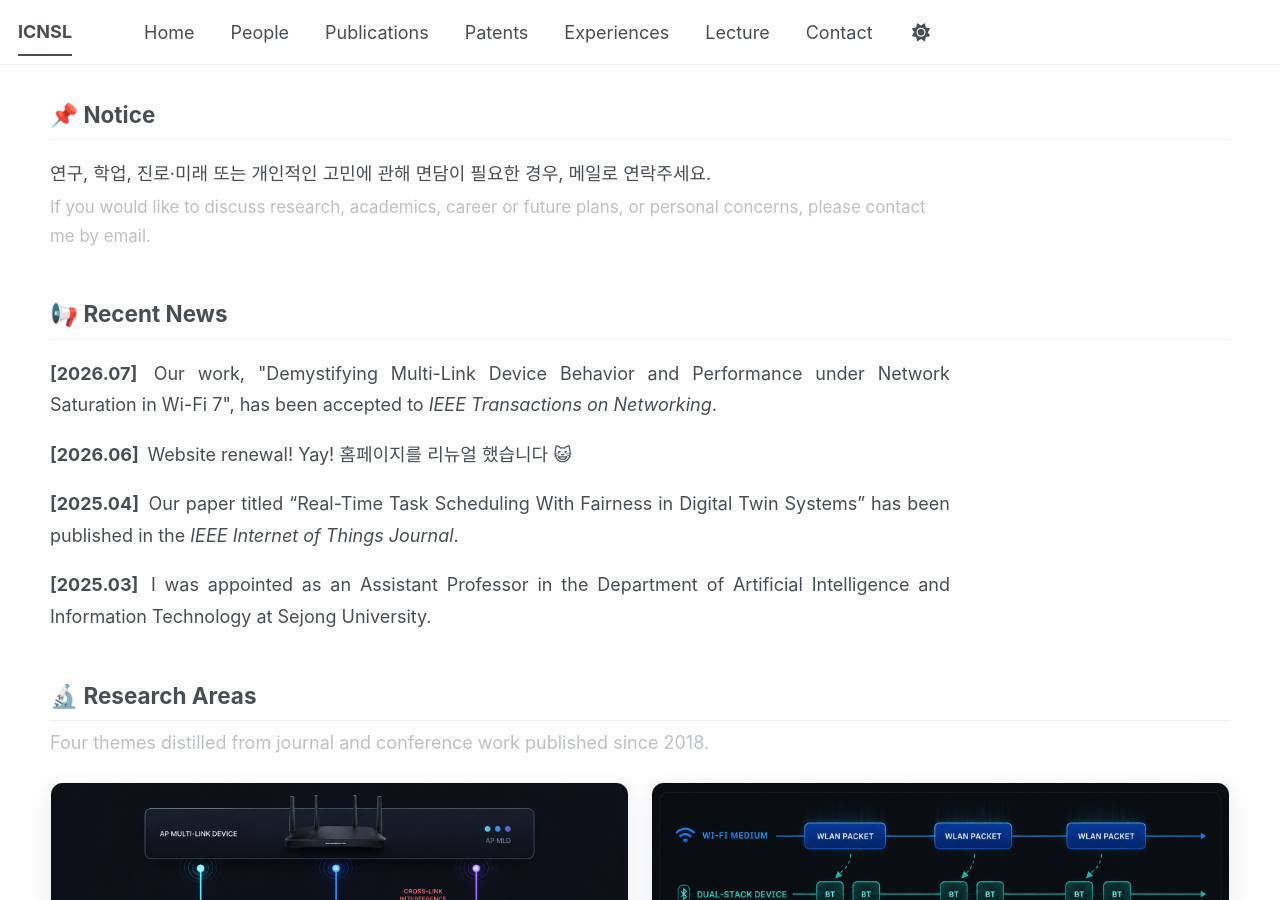
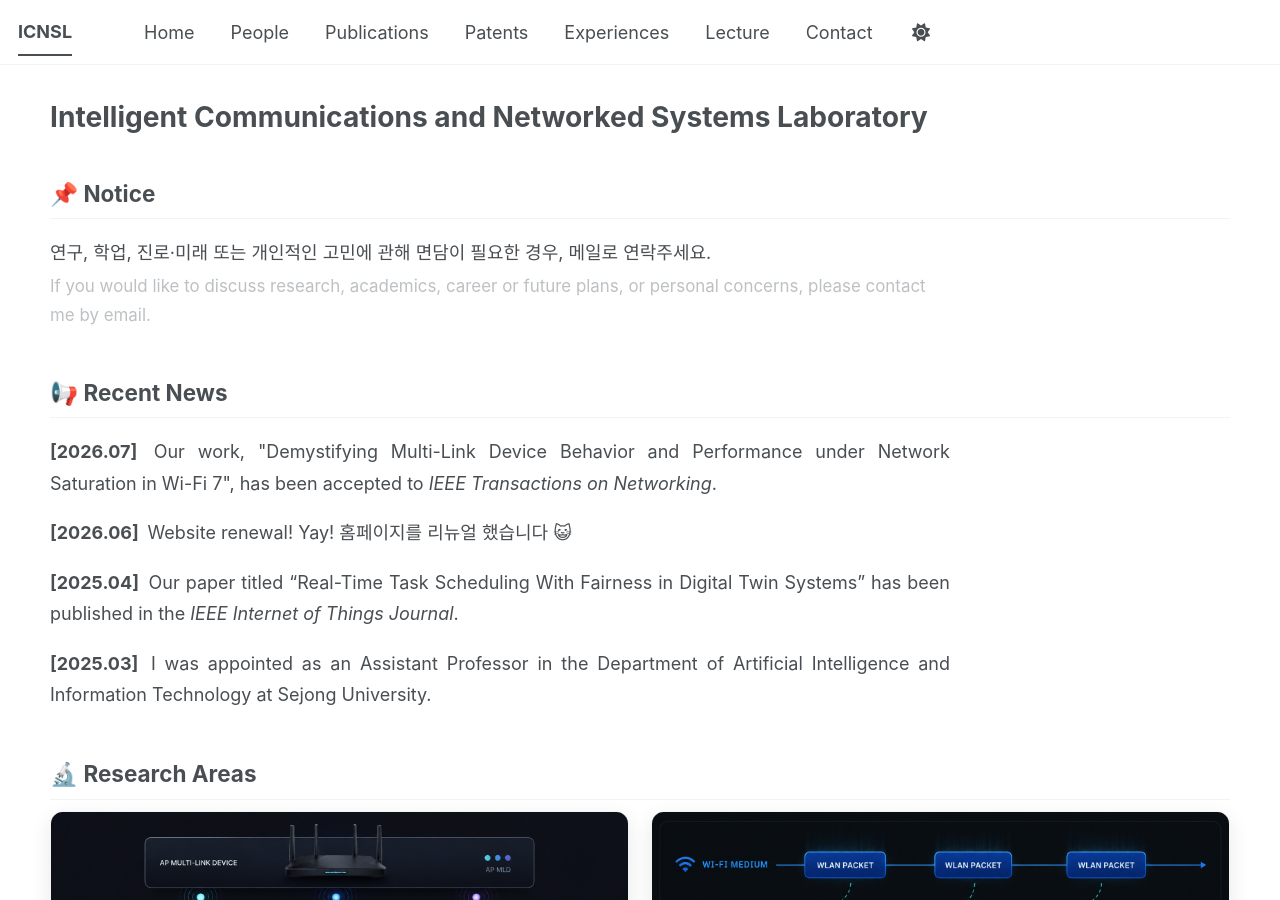
Before and after one commit to icnsl/icnsl.github.io, a Jekyll site: the page built from _pages/about.md, in a window 1280 px wide and 900 px high. Built offline with Jekyll 4.4.1, drawn with Linux system fonts in a browser that asks for light colours; a script bundle is joined from its source files by our own code; library files that are not in the unit come from our copies.

Commit message:
Add files via upload

```diff
--- a/_pages/about.md
+++ b/_pages/about.md
@@ -7,6 +7,12 @@ redirect_from:
   - /about/
   - /about.html
 ---
+<header class="home-lab-hero" aria-labelledby="home-lab-title">
+  <div class="home-lab-hero__accent" aria-hidden="true">
+    <span></span><span></span><span></span>
+  </div>
+  <h1 id="home-lab-title" class="home-lab-hero__title">Intelligent Communications and Networked Systems Laboratory</h1>
+</header>
 
 <section class="home-section home-section--notice" aria-labelledby="home-notice-heading">
   <h2 id="home-notice-heading">📌 Notice</h2>
@@ -56,9 +62,6 @@ redirect_from:
 <section class="home-section home-section--research" aria-labelledby="home-research-heading">
   <h2 id="home-research-heading">🔬 Research Areas</h2>
 
-  <p class="research-intro">
-    Four themes distilled from journal and conference work published since 2018.
-  </p>
 
   <div class="research-card-grid">
   {% for area in site.data.research.areas %}
```
Also changed, not shown: _pages/people.md (+11 -5 lines).
